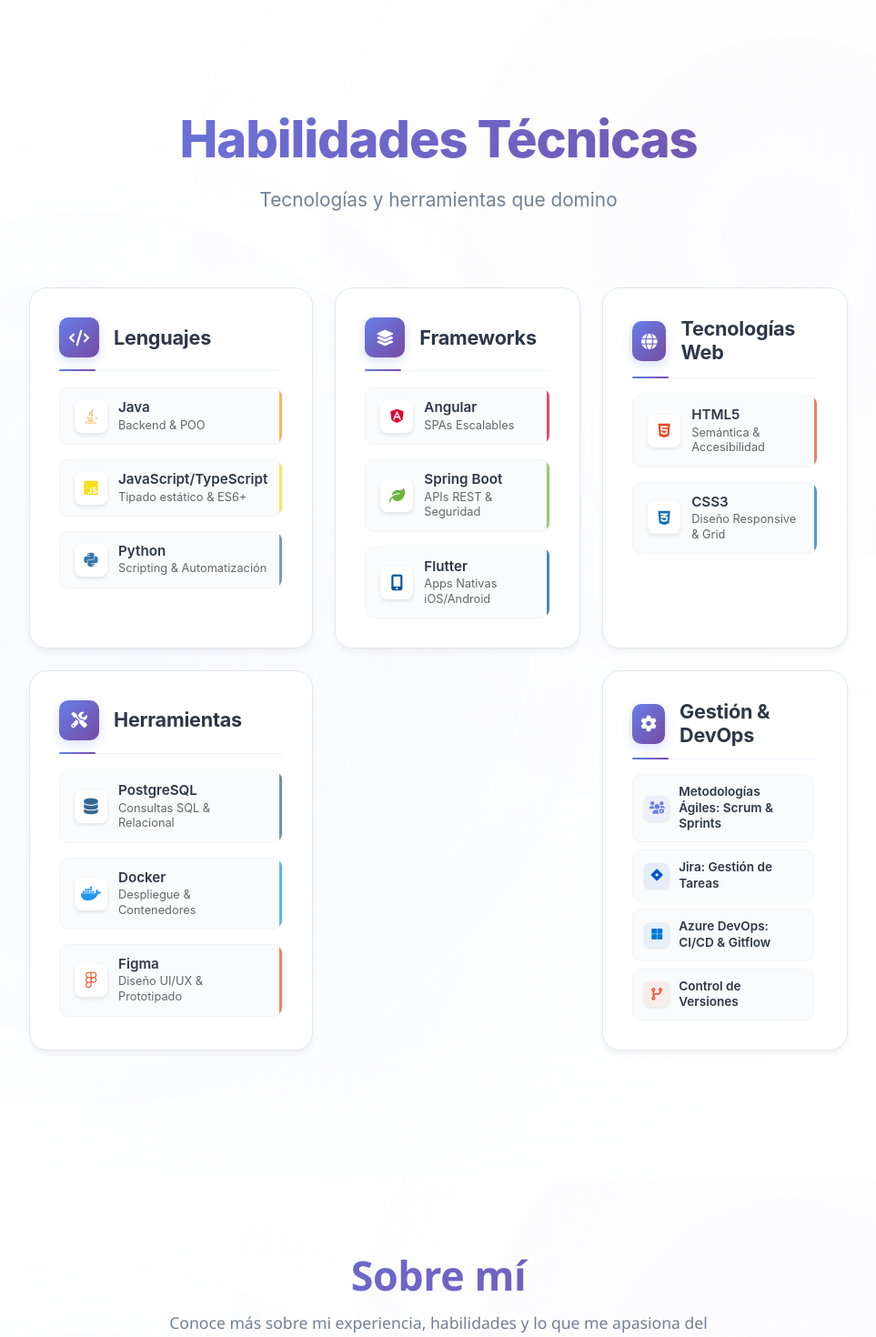
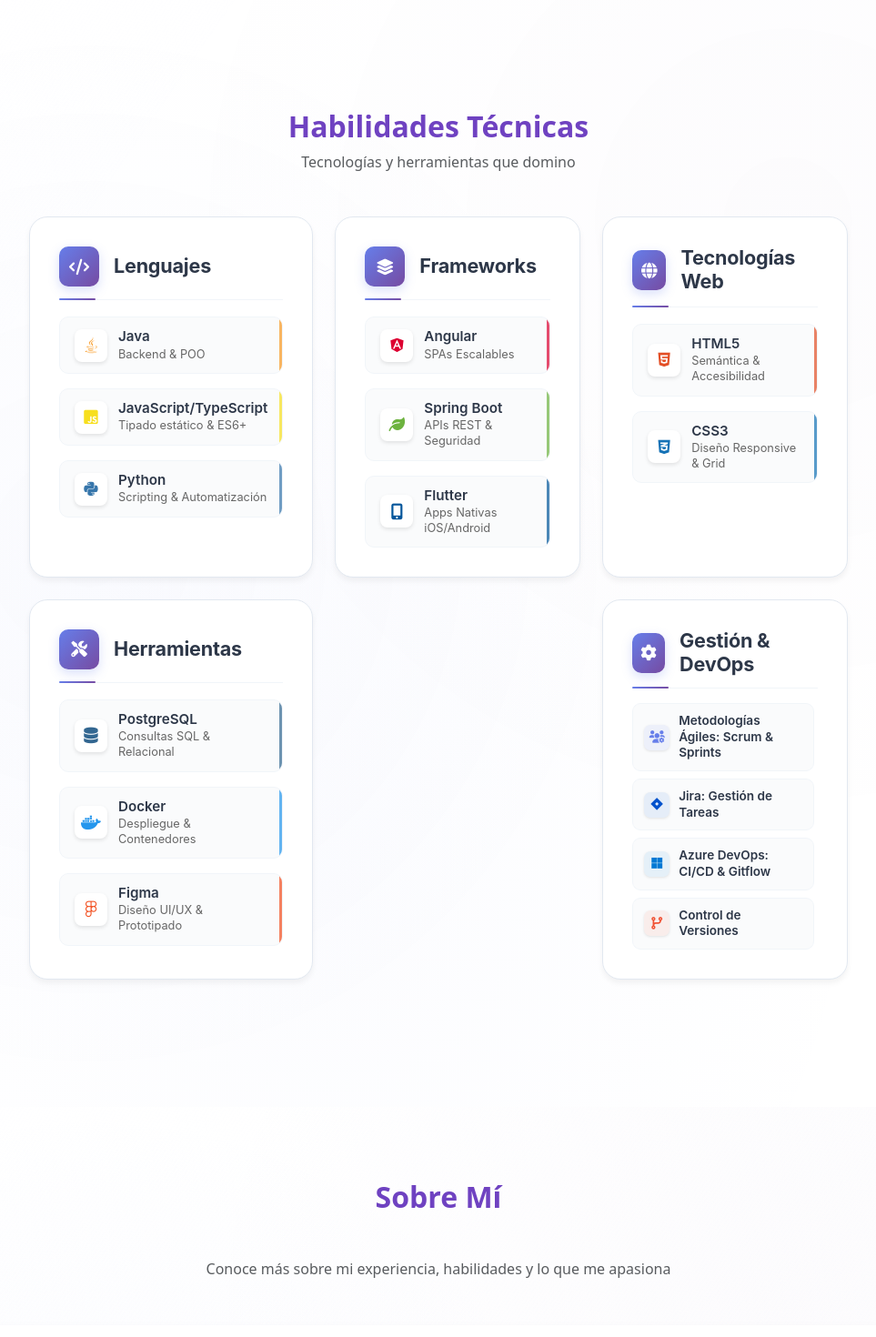
Before and after one commit to alvarocastilla05/Portafolios, an Angular app in the folder Portafolios/: page / in a window 1280 px wide. Shown: the part 800-2270 px from the top of the page at 91% size, without its empty margins (158-1121 px from the left). Built offline with nearby package versions, Linux system fonts and the light colour scheme.

Commit message:
Apartado de proyectos terminada y correccion de errores

```diff
--- a/Portafolios/src/app/components/about/about.component.html
+++ b/Portafolios/src/app/components/about/about.component.html
@@ -2,10 +2,8 @@
   <div class="container">
     <!-- Header -->
     <div class="about-header">
-      <h2 class="section-title">Sobre mí</h2>
-      <p class="section-subtitle">
-        Conoce más sobre mi experiencia, habilidades y lo que me apasiona del desarrollo de software
-      </p>
+      <h2 class="text-center mb-5 fw-bold" style="color: #6f42c1;">Sobre Mí</h2>
+      <p class="text-center text-muted mb-5">Conoce más sobre mi experiencia, habilidades y lo que me apasiona</p>
     </div>
 
     <!-- About Content -->
@@ -41,9 +39,8 @@
                 <span class="language-level">{{ language.level }}</span>
               </div>
               <div class="language-bar">
-                <div class="language-progress"
-                     [style.width.%]="getLanguageProgress(language.level)"
-                     [style.--progress-color]="i % 2 === 0 ? '#667eea' : '#764ba2'">
+                <div class="language-progress" [style.width.%]="getLanguageProgress(language.level)"
+                  [style.--progress-color]="i % 2 === 0 ? '#667eea' : '#764ba2'">
                 </div>
               </div>
             </div>
@@ -61,9 +58,8 @@
         </div>
         <div class="card-content">
           <div class="soft-skills-grid">
-            <div class="soft-skill-item"
-                 *ngFor="let skill of personalData.softSkills; let i = index"
-                 [style.--skill-color]="i % 2 === 0 ? '#667eea' : '#764ba2'">
+            <div class="soft-skill-item" *ngFor="let skill of personalData.softSkills; let i = index"
+              [style.--skill-color]="i % 2 === 0 ? '#667eea' : '#764ba2'">
               <div class="skill-icon">
                 <i [class]="getSoftSkillIcon(skill)"></i>
               </div>
--- a/Portafolios/src/app/components/experience/experience.component.html
+++ b/Portafolios/src/app/components/experience/experience.component.html
@@ -1,10 +1,8 @@
 <section class="experience-section" id="experience">
   <div class="container">
     <div class="experience-header">
-      <h2 class="section-title">Mi Trayectoria Profesional</h2>
-      <p class="section-subtitle">
-        Un recorrido que combina experiencia práctica con sólida formación académica
-      </p>
+      <h2 class="text-center mb-5 fw-bold" style="color: #6f42c1;">Mi Trayectoria Profesional</h2>
+      <p class="text-center text-muted mb-5">Un recorrido que combina experiencia práctica con sólida formación</p>
     </div>
 
     <!-- Experience Content -->
@@ -15,7 +13,8 @@
           Experiencia Laboral
         </h3>
         <div class="experience-grid">
-        <div class="experience-card" *ngFor="let item of getWorkExperience(); let i = index" [attr.data-aos]="'fade-up'" [attr.data-aos-delay]="i * 100" [attr.data-type]="item.type">
+          <div class="experience-card" *ngFor="let item of getWorkExperience(); let i = index"
+            [attr.data-aos]="'fade-up'" [attr.data-aos-delay]="i * 100" [attr.data-type]="item.type">
             <!-- Logo and Status -->
             <div class="card-header">
               <div class="company-logo">
@@ -67,7 +66,8 @@
           Formación Académica
         </h3>
         <div class="experience-grid">
-        <div class="experience-card" *ngFor="let item of getEducation(); let i = index" [attr.data-aos]="'fade-up'" [attr.data-aos-delay]="i * 100" [attr.data-type]="item.type">
+          <div class="experience-card" *ngFor="let item of getEducation(); let i = index" [attr.data-aos]="'fade-up'"
+            [attr.data-aos-delay]="i * 100" [attr.data-type]="item.type">
             <!-- Logo and Status -->
             <div class="card-header">
               <div class="company-logo">
--- a/Portafolios/src/app/components/projects/projects.component.html
+++ b/Portafolios/src/app/components/projects/projects.component.html
@@ -1,6 +1,7 @@
-<div class="container py-5" id="proyectos">
-  <h2 class="text-center mb-5" style="color: #6f42c1; font-weight: bold;">Proyectos Destacados</h2>
-  <p class="text-center text-muted mb-5">Soluciones técnicas que demuestran arquitectura, rendimiento y escalabilidad.
+<div class="container py-5" id="projects">
+
+  <h2 class="text-center mb-5 fw-bold" style="color: #6f42c1;">Proyectos Destacados</h2>
+  <p class="text-center text-muted mb-5">Soluciones técnicas que demuestran arquitectura, rendimiento y escalabilidad
   </p>
 
 
--- a/Portafolios/src/app/components/skills/skills.component.html
+++ b/Portafolios/src/app/components/skills/skills.component.html
@@ -1,20 +1,22 @@
 <section class="skills-section" id="skills">
   <div class="container">
     <!-- Header -->
-    <div class="skills-header" *ngIf="skillsData">
-      <h2 class="section-title">{{ skillsData.title }}</h2>
-      <p class="section-subtitle">{{ skillsData.subtitle }}</p>
+    <div class="text-center mb-5" *ngIf="skillsData">
+      <h2 class="fw-bold" style="color: #6f42c1;">
+        {{ skillsData.title }}
+      </h2>
+
+      <p class="text-muted mb-0">
+        {{ skillsData.subtitle }}
+      </p>
     </div>
 
     <!-- Skills Grid -->
     <div class="skills-content" *ngIf="skillsData">
       <!-- Main Technical Skills Grid -->
       <div class="main-skills-grid">
-        <div
-          class="skill-category-card"
-          *ngFor="let category of skillsData.categories; let i = index"
-          [style.animation-delay.ms]="i * 150"
-        >
+        <div class="skill-category-card" *ngFor="let category of skillsData.categories; let i = index"
+          [style.animation-delay.ms]="i * 150">
           <!-- Category Header -->
           <div class="category-header">
             <div class="category-icon">
@@ -25,12 +27,8 @@
 
           <!-- Skills List -->
           <div class="skills-list">
-            <div
-              class="skill-item"
-              *ngFor="let skill of category.skills; let j = index"
-              [style.animation-delay.ms]="(i * 150) + (j * 50)"
-              [style.--skill-color]="skill.color"
-            >
+            <div class="skill-item" *ngFor="let skill of category.skills; let j = index"
+              [style.animation-delay.ms]="(i * 150) + (j * 50)" [style.--skill-color]="skill.color">
               <div class="skill-content">
                 <div class="skill-icon-wrapper">
                   <div class="skill-icon" [style.color]="skill.color">
@@ -48,7 +46,8 @@
         </div>
 
         <!-- Methodologies Card integrated in the main grid -->
-        <div class="skill-category-card methodologies-card" *ngIf="skillsData.methodologies" [style.animation-delay.ms]="skillsData.categories.length * 150">
+        <div class="skill-category-card methodologies-card" *ngIf="skillsData.methodologies"
+          [style.animation-delay.ms]="skillsData.categories.length * 150">
           <div class="category-header">
             <div class="category-icon">
               <i class="fas fa-cog"></i>
@@ -57,12 +56,9 @@
           </div>
 
           <div class="methodologies-list">
-            <div
-              class="methodology-item"
-              *ngFor="let item of skillsData.methodologies.items; let i = index"
+            <div class="methodology-item" *ngFor="let item of skillsData.methodologies.items; let i = index"
               [style.animation-delay.ms]="(skillsData.categories.length * 150) + (i * 50)"
-              [style.--methodology-color]="item.color"
-            >
+              [style.--methodology-color]="item.color">
               <div class="methodology-icon" [style.background]="item.color + '15'" [style.color]="item.color">
                 <i [class]="item.icon"></i>
               </div>
--- a/Portafolios/src/assets/data/personal-info.json
+++ b/Portafolios/src/assets/data/personal-info.json
@@ -3,7 +3,7 @@
     "name": "Álvaro Castilla Cano",
     "title": "Técnico en Desarrollo de Aplicaciones Multiplataforma",
     "subtitle": "Desarrollador Full Stack en formación",
-    "description": "Como Técnico Superior DAM, entiendo el desarrollo de software como una herramienta para solucionar problemas reales. Mi paso por Babel me enseñó la importancia del código limpio y el trabajo en equipo bajo metodologías ágiles. Aunque mi experiencia profesional comenzó en el Frontend con Angular, poseo una base sólida en Backend (Java/Spring Boot) y Desarrollo Móvil (Flutter). Mi objetivo es unirme a un equipo donde pueda aportar esta versatilidad técnica y seguir creciendo como desarrollador Full Stack.",
+    "description": "Desarrollador Full Stack apasionado por construir soluciones técnicas robustas y escalables. Mi experiencia en Babel consolidó mi enfoque en el código limpio (Clean Code) y las metodologías ágiles. Combino una fuerte especialización Frontend en Angular con una sólida arquitectura Backend en Java/Spring Boot, integrando ecosistemas modernos con Docker y CI/CD. Mi objetivo es aportar esta versatilidad técnica a un equipo ambicioso y seguir creciendo en entornos de alto rendimiento.",
     "location": "Sevilla, España",
     "email": "alvarocasno06@gmail.com",
     "github": "https://github.com/alvarocastilla05",
```
Lines whose indentation alone changed are shown as unchanged.
